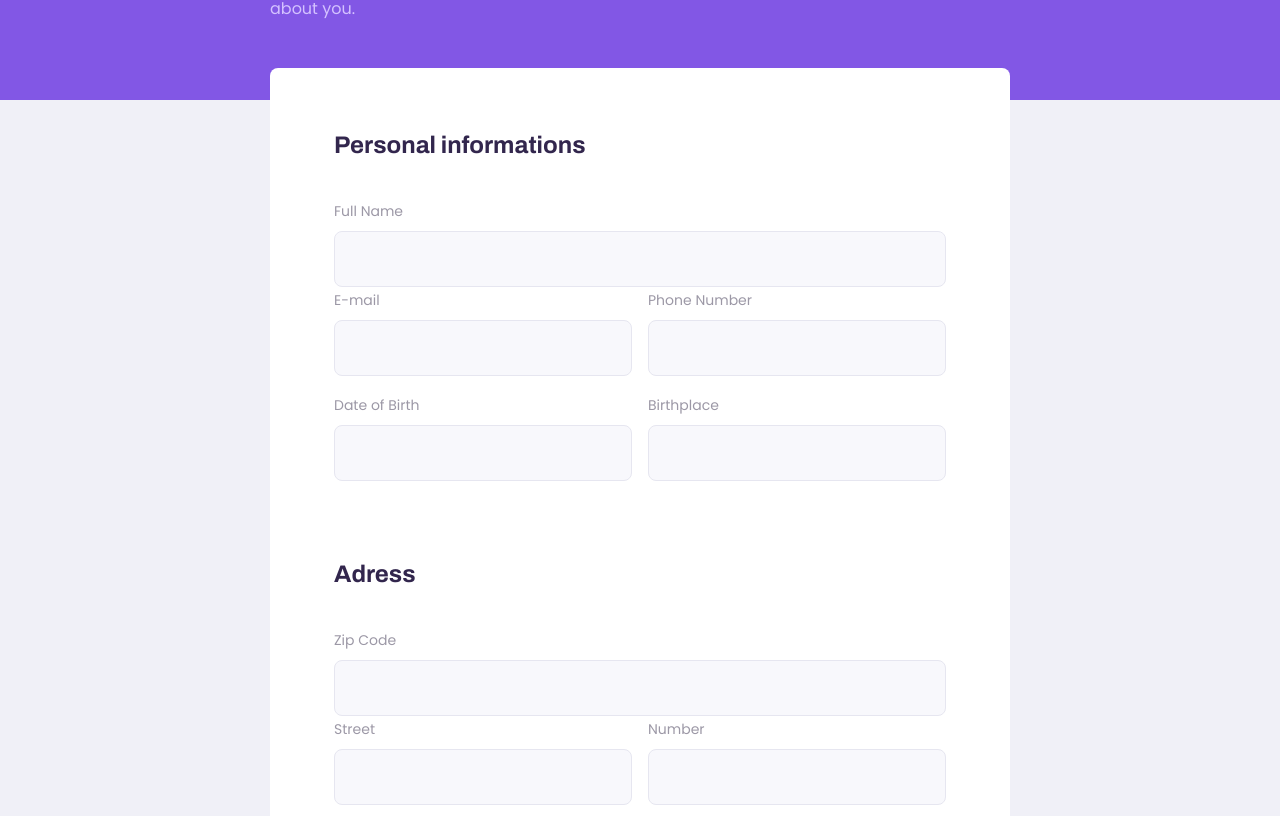
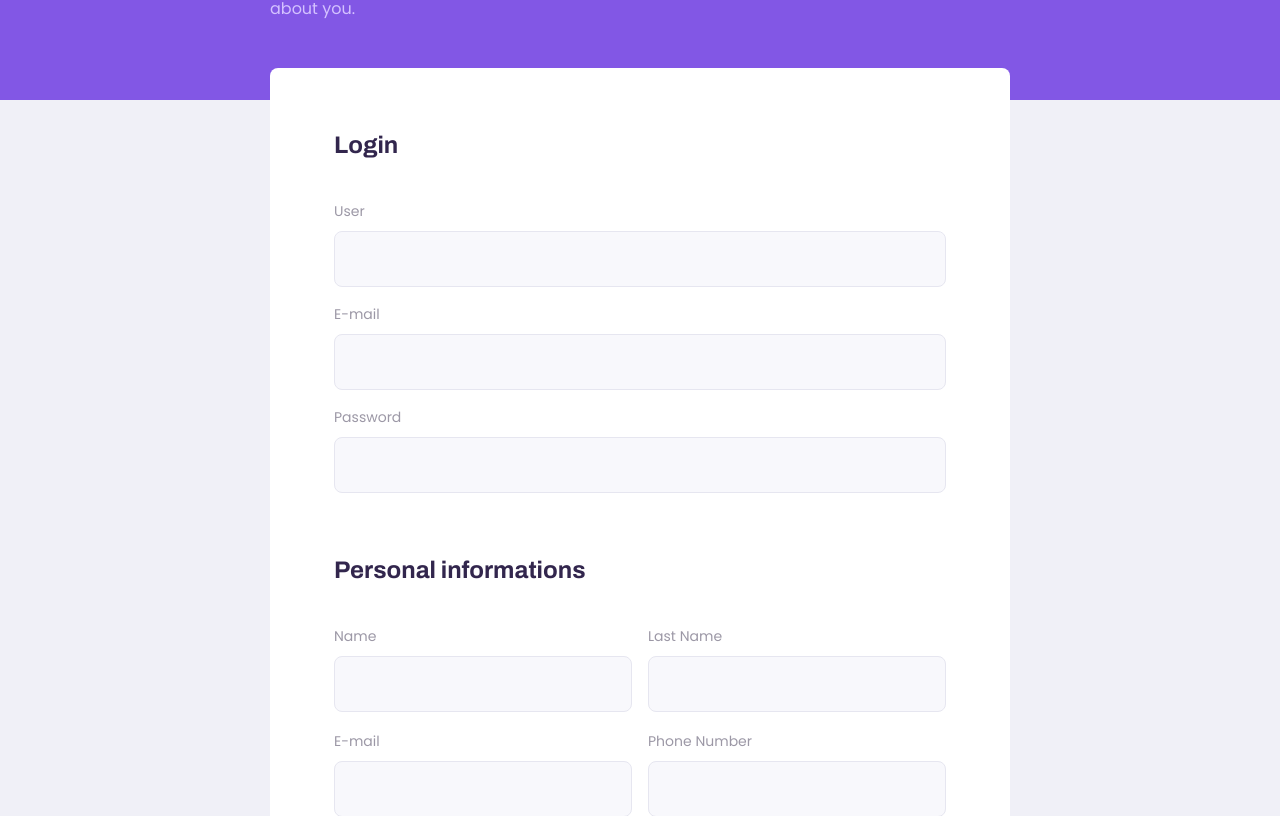
Before and after one commit to leonelcarrossoni/Hire-or-Work, a React (Create React App) app in the folder web/: page /workerform in a window 1280 px wide. Shown: the part 240-1056 px from the top of the page. Built offline with nearby package versions, Linux system fonts and the light colour scheme.

Commit message:
Alterações form

```diff
--- a/web/src/pages/WorkerForm/index.tsx
+++ b/web/src/pages/WorkerForm/index.tsx
@@ -32,12 +32,27 @@ function WorkerForm() {
 
             <main>
                 <fieldset>
+                    <legend>Login</legend>
+                        <Input name="user"  label="User" />
+                        <Input type="e-mail" name="email"  label="E-mail" />
+                        <Input type="password" name="password"  label="Password" />
+
+                </fieldset>
+
+                <fieldset>
                     <legend>Personal informations</legend>
 
-                    <Input name="name"  label="Full Name" />
+                    <div className="double-input">
+                        <Input name="name"  label="Name" />
+                        <Input name="last-name"  label="Last Name" />
+                    </div>
                     <div className="double-input">
                         <Input name="email"  label="E-mail" />
-                        <Input name="phone"  label="Phone Number" />
+                        <Input
+                            type="tel"
+                            name="phone"  label="Phone Number"
+                            pattern="([0-9]{4})-([0-9]{6})"
+                        />
                     </div>
                     <div className="double-input">
                         <Input name="birthday"  label="Date of Birth" />
@@ -49,11 +64,11 @@ function WorkerForm() {
                 <fieldset>
                     <legend>Adress</legend>
 
-                    <Input name="zipcode"  label="Zip Code" />
                     <div className="double-input">
-                        <Input name="street"  label="Street" />
+                        <Input name="zipcode"  label="Zip Code" />
                         <Input name="number"  label="Number" />
                     </div>
+                    <Input name="street"  label="Street Adress" />
                     <div className="double-input">
                         <Input name="city"  label="City" />
                         <Input name="state"  label="State" />
@@ -151,6 +166,13 @@ function WorkerForm() {
                     <Textarea name="bio" label="Tell about your experiences" />
                 </fieldset>
 
+                <fieldset >
+
+                    <input type="checkbox" id="receive-email" /> I agree to receive information about <b>job opportunities</b> in my <b>email</b><br></br>
+                    <input type="checkbox" id="receive-email"/> I agree to receive information about <b>job opportunities</b> in my <b>whatsapp</b>
+
+                </fieldset>
+
                 <footer>
                     <p>
                         <img src={warningIcon} alt="Important warning"/>
```
